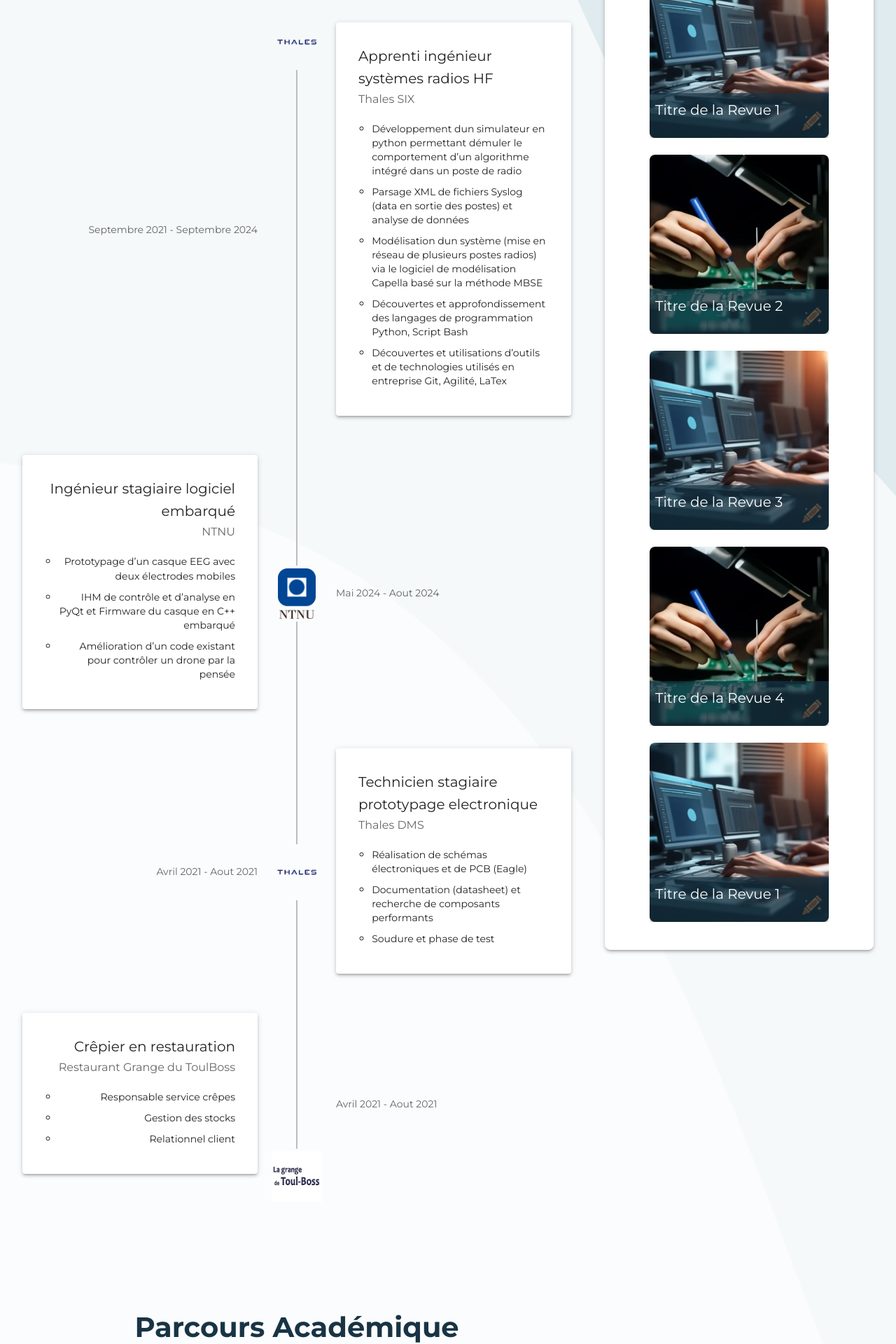
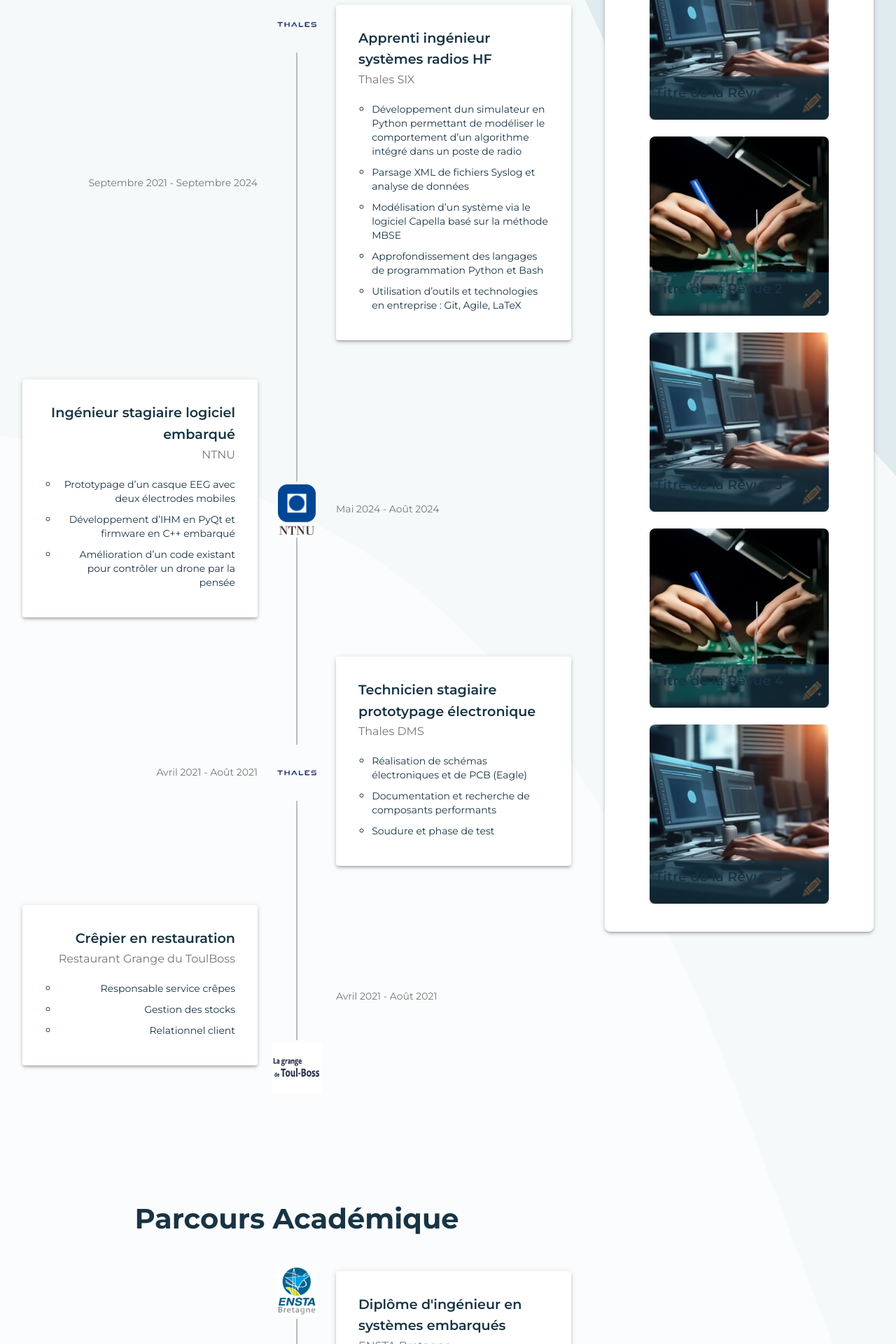
Before and after one commit to baptiste-lrx/my-portfolio, a React (Create React App) app: page / in a window 1280 px wide. Shown: the part 800-2720 px from the top of the page at 70% size. Built offline with nearby package versions, Linux system fonts and the light colour scheme.

Commit message:
updtate framework - portfolio's sctructure

```diff
--- a/src/components/Contact.js
+++ b/src/components/Contact.js
@@ -1,6 +1,7 @@
 // src/components/Contact.js
 import React, { useState } from 'react';
 import { Typography, TextField, Button, Grid, Link, Box, Alert } from '@mui/material';
+import { useTheme } from '@mui/material/styles'; // Import de useTheme
 import { motion } from 'framer-motion';
 import Section from './Section';
 import EmailIcon from '@mui/icons-material/Email';
@@ -8,6 +9,8 @@ import LinkedInIcon from '@mui/icons-material/LinkedIn';
 import GitHubIcon from '@mui/icons-material/GitHub';
 
 function Contact() {
+  const theme = useTheme(); // Utilisation de useTheme pour accéder au thème
+
   // État pour gérer les données du formulaire
   const [formData, setFormData] = useState({
     name: '',
@@ -21,7 +24,7 @@ function Contact() {
 
   // Variants pour les animations de champ de saisie
   const fieldVariants = {
-    focus: { scale: 1.02, borderColor: '#0D47A1' },
+    focus: { scale: 1.02, borderColor: theme.palette.primary.main },
   };
 
   // Gestion des changements dans les champs du formulaire
@@ -40,11 +43,8 @@ function Contact() {
       return;
     }
 
-    // Logique de soumission du formulaire
-    // Ici, vous pouvez intégrer une API ou un service comme EmailJS
     console.log('Formulaire soumis:', formData);
 
-    // Réinitialisation du formulaire et mise à jour de l'état de soumission
     setFormData({
       name: '',
       email: '',
@@ -55,14 +55,28 @@ function Contact() {
   };
 
   return (
-    <Section id="contact">
+    <Section
+      id="contact"
+      sx={{
+        color: theme.palette.secondary.contrastText,
+        padding: '6rem 2rem',
+      }}
+    >
       {/* Titre de la section */}
-      <Typography variant="h4" align="center" gutterBottom sx={{ color: '#183444' }}>
+      <Typography
+        variant="h4"
+        align="center"
+        gutterBottom
+        sx={{ color: theme.palette.primary.main }} // Titre blanc
+      >
         Contact
       </Typography>
 
       {/* Description de la section */}
-      <Typography variant="body1" sx={{ mb: 4, textAlign: 'center' }}>
+      <Typography
+        variant="body1"
+        sx={{ mb: 4, textAlign: 'center', color: theme.palette.secondary.contrastText }} // Description blanche
+      >
         N'hésitez pas à me contacter pour plus d'informations ou pour discuter de projets potentiels.
       </Typography>
 
@@ -89,7 +103,11 @@ function Contact() {
                     InputProps={{
                       sx: {
                         transition: 'transform 0.2s, border-color 0.2s',
+                        color: theme.palette.secondary.contrastText, // Texte blanc
                       },
+                    }}
+                    InputLabelProps={{
+                      sx: { color: theme.palette.secondary.contrastText }, // Label blanc
                     }}
                   />
                 </motion.div>
@@ -114,7 +132,11 @@ function Contact() {
                     InputProps={{
                       sx: {
                         transition: 'transform 0.2s, border-color 0.2s',
+                        color: theme.palette.secondary.contrastText, // Texte blanc
                       },
+                    }}
+                    InputLabelProps={{
+                      sx: { color: theme.palette.secondary.contrastText }, // Label blanc
                     }}
                   />
                 </motion.div>
@@ -140,7 +162,11 @@ function Contact() {
                     InputProps={{
                       sx: {
                         transition: 'transform 0.2s, border-color 0.2s',
+                        color: theme.palette.secondary.contrastText, // Texte blanc
                       },
+                    }}
+                    InputLabelProps={{
+                      sx: { color: theme.palette.secondary.contrastText }, // Label blanc
                     }}
                   />
                 </motion.div>
@@ -148,7 +174,7 @@ function Contact() {
 
               {/* Bouton de soumission */}
               <Grid item xs={12} sx={{ textAlign: 'center' }}>
-                <Button type="submit" variant="contained" color="secondary">
+                <Button type="submit" variant="contained" color="primary">
                   Envoyer
                 </Button>
               </Grid>
@@ -177,18 +203,22 @@ function Contact() {
 
       {/* Liens vers les réseaux sociaux */}
       <Box sx={{ mt: 6, textAlign: 'center' }}>
-        <Typography variant="h6" gutterBottom>
+        <Typography
+          variant="h6"
+          gutterBottom
+          sx={{ color: theme.palette.secondary.contrastText }} // Texte blanc
+        >
           Retrouvez-moi sur
         </Typography>
         <Box>
           <Link href="mailto:votre.email@example.com" target="_blank" rel="noopener" sx={{ mx: 1 }}>
-            <EmailIcon fontSize="large" color="secondary" />
+            <EmailIcon fontSize="large" color="primary" /> {/* Icône bleue */}
           </Link>
           <Link href="https://www.linkedin.com/in/votre-profil" target="_blank" rel="noopener" sx={{ mx: 1 }}>
-            <LinkedInIcon fontSize="large" color="secondary" />
+            <LinkedInIcon fontSize="large" color="primary" /> {/* Icône bleue */}
           </Link>
           <Link href="https://github.com/votre-utilisateur" target="_blank" rel="noopener" sx={{ mx: 1 }}>
-            <GitHubIcon fontSize="large" color="secondary" />
+            <GitHubIcon fontSize="large" color="primary" /> {/* Icône bleue */}
           </Link>
         </Box>
       </Box>
--- a/src/components/Education.js
+++ b/src/components/Education.js
@@ -55,13 +55,23 @@ const education = [
 function Education() {
   const theme = useTheme();
 
+  const logoVariants = {
+    hidden: { opacity: 0, scale: 0.5 },
+    visible: { opacity: 1, scale: 1, transition: { duration: 0.6, delay: 0.2 } },
+  };
+
+  const contentVariants = {
+    hidden: { opacity: 0, x: -50 },
+    visible: { opacity: 1, x: 0, transition: { duration: 0.6, delay: 0.4 } },
+  };
+
   return (
     <Section id="education">
       <Typography
         variant="h4"
         align="center"
         gutterBottom
-        sx={{ color: '#183444', marginBottom: '2rem' }}
+        sx={{ color: theme.palette.primary.main, marginBottom: '2rem' }}
       >
         Parcours Académique
       </Typography>
@@ -76,60 +86,61 @@ function Education() {
             >
               <Typography variant="subtitle2">{edu.period}</Typography>
             </TimelineOppositeContent>
+
             <TimelineSeparator>
               {index !== 0 && <TimelineConnector />}
               <motion.div
-                initial={{ opacity: 0, scale: 0.5 }}
-                whileInView={{ opacity: 1, scale: 1 }}
+                variants={logoVariants}
+                initial="hidden"
+                whileInView="visible"
                 viewport={{ once: true }}
-                transition={{ duration: 0.6, delay: index * 0.2 }}
               >
                 <Box
                   sx={{
                     display: 'flex',
                     alignItems: 'center',
                     justifyContent: 'center',
-                    width: 80, // Taille fixe pour le conteneur (augmentée)
+                    width: 80,
                     height: 80,
-                    margin: '0 auto', // Centrer horizontalement
+                    margin: '0 auto',
                   }}
                 >
                   <img
                     src={edu.logo}
                     alt={`Logo de ${edu.institution}`}
                     style={{
-                      width: '80%', // Ajuster la taille de l'image
-                      height: '80%',
-                      objectFit: 'contain', // S'assurer que l'image conserve son aspect ratio
+                      width: '90%',
+                      height: '90%',
+                      objectFit: 'contain',
                     }}
                   />
                 </Box>
               </motion.div>
               {index !== education.length - 1 && <TimelineConnector />}
             </TimelineSeparator>
+
             <TimelineContent sx={{ py: '12px', px: 2 }}>
               <motion.div
-                initial={{ opacity: 0, x: index % 2 === 0 ? -50 : 50 }}
-                whileInView={{ opacity: 1, x: 0 }}
+                variants={contentVariants}
+                initial="hidden"
+                whileInView="visible"
                 viewport={{ once: true }}
-                transition={{ duration: 0.6, delay: index * 0.2 }}
               >
                 <Paper
                   elevation={3}
                   sx={{
                     padding: '2rem',
                     marginBottom: '2rem',
-                    backgroundColor: theme.palette.background.default,
+                    backgroundColor: theme.palette.background.paper,
                     color: theme.palette.text.primary,
                   }}
                 >
-                  <Typography variant="h6" component="span">
+                  <Typography variant="h6" component="span" sx={{ color: theme.palette.primary.main }}>
                     {edu.degree}
                   </Typography>
                   <Typography variant="subtitle1" color="text.secondary">
                     {edu.institution}
                   </Typography>
-                  {/* Afficher la description sous forme de liste */}
                   <ul style={{ marginTop: '1rem', paddingLeft: '1.2rem' }}>
                     {edu.description.map((item, idx) => (
                       <li key={idx} style={{ marginBottom: '0.5rem' }}>
--- a/src/components/Experience.js
+++ b/src/components/Experience.js
@@ -9,7 +9,6 @@ import {
   TimelineContent,
   TimelineOppositeContent,
 } from '@mui/lab';
-
 import { motion } from 'framer-motion';
 import Section from './Section';
 import logo1 from '../assets/logos/thales.png';
@@ -23,39 +22,39 @@ const experiences = [
     period: 'Septembre 2021 - Septembre 2024',
     role: 'Apprenti ingénieur systèmes radios HF',
     description: [
-      'Développement dun simulateur en python permettant démuler le comportement d’un algorithme intégré dans un poste de radio',
-      'Parsage XML de fichiers Syslog (data en sortie des postes) et analyse de données',
-      'Modélisation dun système (mise en réseau de plusieurs postes radios) via le logiciel de modélisation Capella basé sur la méthode MBSE',
-      'Découvertes et approfondissement des langages de programmation Python, Script Bash',
-      'Découvertes et utilisations d’outils et de technologies utilisés en entreprise Git, Agilité, LaTex',
+      'Développement dun simulateur en Python permettant de modéliser le comportement d’un algorithme intégré dans un poste de radio',
+      'Parsage XML de fichiers Syslog et analyse de données',
+      'Modélisation d’un système via le logiciel Capella basé sur la méthode MBSE',
+      'Approfondissement des langages de programmation Python et Bash',
+      'Utilisation d’outils et technologies en entreprise : Git, Agile, LaTeX',
     ],
   },
   {
     company: 'NTNU',
     logo: logo2,
-    period: 'Mai 2024 - Aout 2024',
+    period: 'Mai 2024 - Août 2024',
     role: 'Ingénieur stagiaire logiciel embarqué',
     description: [
       'Prototypage d’un casque EEG avec deux électrodes mobiles',
-      'IHM de contrôle et d’analyse en PyQt et Firmware du casque en C++ embarqué',
+      'Développement d’IHM en PyQt et firmware en C++ embarqué',
       'Amélioration d’un code existant pour contrôler un drone par la pensée',
     ],
   },
   {
     company: 'Thales DMS',
     logo: logo1,
-    period: 'Avril 2021 - Aout 2021',
-    role: 'Technicien stagiaire prototypage electronique ',
+    period: 'Avril 2021 - Août 2021',
+    role: 'Technicien stagiaire prototypage électronique',
     description: [
       'Réalisation de schémas électroniques et de PCB (Eagle)',
-      'Documentation (datasheet) et recherche de composants performants',
+      'Documentation et recherche de composants performants',
       'Soudure et phase de test',
     ],
   },
   {
     company: 'Restaurant Grange du ToulBoss',
     logo: logo3,
-    period: 'Avril 2021 - Aout 2021',
+    period: 'Avril 2021 - Août 2021',
     role: 'Crêpier en restauration',
     description: [
       'Responsable service crêpes',
@@ -69,20 +68,29 @@ function Experience() {
   const theme = useTheme();
   const isSmallScreen = useMediaQuery(theme.breakpoints.down('sm'));
 
+  const logoVariants = {
+    hidden: { opacity: 0, scale: 0.5 },
+    visible: { opacity: 1, scale: 1, transition: { duration: 0.6, delay: 0.2 } },
+  };
+
+  const contentVariants = {
+    hidden: { opacity: 0, x: isSmallScreen ? 0 : -50 },
+    visible: { opacity: 1, x: 0, transition: { duration: 0.6, delay: 0.4 } },
+  };
+
   return (
     <Section id="experience">
       <Typography
         variant="h4"
         align="center"
         gutterBottom
-        sx={{ color: '#183444', marginBottom: '2rem' }}
+        sx={{ color: theme.palette.primary.main, marginBottom: '2rem' }}
       >
         Expérience Professionnelle
       </Typography>
       <Timeline position="alternate">
         {experiences.map((exp, index) => (
           <TimelineItem key={index}>
-            {/* Contenu Opposé (Période) */}
             <TimelineOppositeContent
               sx={{ m: 'auto 0' }}
               align={index % 2 === 0 ? 'right' : 'left'}
@@ -92,68 +100,60 @@ function Experience() {
               <Typography variant="subtitle2">{exp.period}</Typography>
             </TimelineOppositeContent>
 
-            {/* Séparateur avec Logo Agrandi */}
             <TimelineSeparator>
-              {/* Connecteur Avant */}
               {index !== 0 && <TimelineConnector />}
-
-              {/* Conteneur du Logo avec Animation */}
               <motion.div
-                initial={{ opacity: 0, scale: 0.5 }}
-                whileInView={{ opacity: 1, scale: 1 }}
+                variants={logoVariants}
+                initial="hidden"
+                whileInView="visible"
                 viewport={{ once: true }}
-                transition={{ duration: 0.6, delay: index * 0.2 }}
               >
                 <Box
                   sx={{
                     display: 'flex',
                     alignItems: 'center',
                     justifyContent: 'center',
-                    width: 80, // Taille agrandie du conteneur
+                    width: 80,
                     height: 80,
-                    margin: '0 auto', // Centrer horizontalement
+                    margin: '0 auto',
                   }}
                 >
                   <img
                     src={exp.logo}
                     alt={`Logo de ${exp.company}`}
                     style={{
-                      width: '90%', // Ajuster la taille de l'image pour une meilleure visibilité
+                      width: '90%',
                       height: '90%',
-                      objectFit: 'contain', // S'assurer que l'image conserve son aspect ratio
+                      objectFit: 'contain',
                     }}
                   />
                 </Box>
               </motion.div>
-
-              {/* Connecteur Après */}
               {index !== experiences.length - 1 && <TimelineConnector />}
             </TimelineSeparator>
 
-            {/* Contenu Principal (Rôle, Entreprise, Description) */}
             <TimelineContent sx={{ py: '12px', px: 2 }}>
               <motion.div
-                initial={{ opacity: 0, x: index % 2 === 0 ? -50 : 50 }}
-                whileInView={{ opacity: 1, x: 0 }}
+                variants={contentVariants}
+                initial="hidden"
+                whileInView="visible"
                 viewport={{ once: true }}
-                transition={{ duration: 0.6, delay: index * 0.2 }}
               >
                 <Paper
                   elevation={3}
                   sx={{
                     padding: '2rem',
                     marginBottom: '2rem',
-                    backgroundColor: theme.palette.background.default,
+                    backgroundColor: theme.palette.background.paper,
                     color: theme.palette.text.primary,
                   }}
                 >
-                  <Typography variant="h6" component="span">
+                  <Typography variant="h6" component="span" sx={{ color: theme.palette.primary.main }}>
                     {exp.role}
                   </Typography>
                   <Typography variant="subtitle1" color="text.secondary">
                     {exp.company}
                   </Typography>
-                  {/* Description sous forme de liste */}
                   <ul style={{ marginTop: '1rem', paddingLeft: '1.2rem' }}>
                     {exp.description.map((item, idx) => (
                       <li key={idx} style={{ marginBottom: '0.5rem' }}>
--- a/src/components/Footer.js
+++ b/src/components/Footer.js
@@ -1,24 +1,26 @@
 // src/components/Footer.js
 import React from 'react';
 import { Typography, Box, Link } from '@mui/material';
+import { useTheme } from '@mui/material/styles';
 
 function Footer() {
+  const theme = useTheme();
+
   return (
     <Box
       sx={{
-        backgroundColor: '#183444',
-        color: '#fff',
-        padding: '1rem 0', // Réduit le padding vertical
+        backgroundColor: theme.palette.primary.main,
+        color: theme.palette.secondary.contrastText,
+        padding: '1rem 0',
         textAlign: 'center',
-        marginTop: '0', // Assure qu'il n'y a pas de marge supérieure
       }}
     >
       <Typography variant="body2">
         © {new Date().getFullYear()} Baptiste Le Roux. Tous droits réservés.
       </Typography>
       <Typography variant="body2">
-        <Link href="mailto:votre.email@example.com" color="#183444" underline="hover">
-          votre.email@example.com
+        <Link href="mailto:votre.email@example.com" color="secondary" underline="hover">
+        Copyright © 2024 Baptiste LE ROUX
         </Link>
       </Typography>
     </Box>
--- a/src/components/MainContent.js
+++ b/src/components/MainContent.js
@@ -2,8 +2,6 @@
 import React from 'react';
 import { Box } from '@mui/material';
 import { useTheme } from '@mui/material/styles';
-
-// Importez votre image de fond unique
 import backgroundImage from '../assets/images/wickedbackground.svg';
 
 function MainContent({ children }) {
@@ -13,14 +11,14 @@ function MainContent({ children }) {
     <Box
       sx={{
         flex: 1,
-        padding: '0',
         backgroundImage: `url(${backgroundImage})`,
         backgroundSize: 'cover',
         backgroundPosition: 'center',
         backgroundRepeat: 'no-repeat',
-        minHeight: '100vh', // S'assure que le fond couvre toute la hauteur
-        paddingTop: '4rem', // Ajustez selon vos besoins
-        paddingBottom: '4rem', // Ajustez selon vos besoins
+        minHeight: '100vh',
+        paddingTop: { xs: '2rem', md: '4rem' },
+        paddingBottom: { xs: '2rem', md: '4rem' },
+        backgroundColor: theme.palette.background.default, // Fallback couleur
       }}
     >
       {children}
--- a/src/components/Sidebar.js
+++ b/src/components/Sidebar.js
@@ -3,13 +3,12 @@ import React from 'react';
 import { Box, Typography, Card, CardMedia, CardContent, Link } from '@mui/material';
 import { useTheme } from '@mui/material/styles';
 import { motion } from 'framer-motion';
-import image1 from '../assets/images/test2.png'; // Remplacez par le chemin réel
+import image1 from '../assets/images/test2.png';
 import image2 from '../assets/images/test3.png';
 
 function Sidebar() {
   const theme = useTheme();
 
-  // Données des revues
   const journals = [
     {
       title: 'Titre de la Revue 1',
@@ -32,14 +31,13 @@ function Sidebar() {
       link: 'https://lien-vers-revue-4.com',
     },
     {
-      title: 'Titre de la Revue 1',
+      title: 'Titre de la Revue 5',
       image: image1,
-      link: 'https://lien-vers-revue-1.com',
+      link: 'https://lien-vers-revue-5.com',
     },
     // Ajoutez d'autres revues ici
   ];
 
-  // Variantes pour les animations
   const cardVariants = {
     hidden: { opacity: 0, y: 50 },
     visible: (custom) => ({
@@ -54,16 +52,16 @@ function Sidebar() {
     <Box
       sx={{
         padding: {
-          xs: '0.5rem', // Petite marge sur les petits écrans
+          xs: '0.5rem',
           sm: '1rem',
-          md: '1rem 4rem', // Top/Bot: 1rem, Left/Right: 4rem pour aligner avec MainContent
+          md: '1rem 4rem',
         },
         backgroundColor: theme.palette.background.paper,
         borderRadius: '8px',
         boxShadow: theme.shadows[3],
         marginRight: {
-          xs: '0', // Pas de marge sur les petits écrans
-          md: '2rem', // 2rem de marge sur les écrans moyens et grands
+          xs: '0',
+          md: '2rem',
         },
         transition: 'margin 0.3s ease-in-out, padding 0.3s ease-in-out',
       }}
@@ -71,7 +69,7 @@ function Sidebar() {
       <Typography
         variant="h5"
         gutterBottom
-        sx={{ color: '#183444', textAlign: 'center', marginBottom: '1.5rem' }}
+        sx={{ color: theme.palette.primary.main, textAlign: 'center', marginBottom: '1.5rem' }}
       >
         Revues
       </Typography>
@@ -91,10 +89,11 @@ function Sidebar() {
               sx={{
                 position: 'relative',
                 overflow: 'hidden',
-                width: '100%', // Occuper toute la largeur de la sidebar
+                width: '100%',
                 borderRadius: '8px',
                 boxShadow: theme.shadows[3],
                 transition: 'box-shadow 0.3s ease-in-out',
+                backgroundColor: theme.palette.background.default,
               }}
             >
               <CardMedia
@@ -103,7 +102,7 @@ function Sidebar() {
                 alt={`Image de la revue ${journal.title}`}
                 sx={{
                   width: '100%',
-                  height: 'auto', // Ajuster la hauteur automatiquement
+                  height: 'auto',
                   transition: 'transform 0.3s ease-in-out',
                 }}
               />
@@ -113,8 +112,8 @@ function Sidebar() {
                   bottom: 0,
                   left: 0,
                   right: 0,
-                  backgroundColor: 'rgba(24,52,68,0.7)',
-                  color: '#fff',
+                  backgroundColor: `rgba(24, 52, 68, 0.7)`, // Bleu foncé avec opacité
+                  color: theme.palette.secondary.contrastText, // Blanc
                   padding: '0.5rem',
                 }}
               >
--- a/src/theme.js
+++ b/src/theme.js
@@ -2,11 +2,43 @@
 import { createTheme } from '@mui/material/styles';
 
 const theme = createTheme({
+  palette: {
+    primary: {
+      main: '#183444', // Bleu foncé
+      contrastText: '#ffffff', // Blanc
+    },
+    secondary: {
+      main: '#ffffff', // Blanc
+      contrastText: '#183444', // Bleu foncé
+    },
+    background: {
+      default: '#ffffff',
+      paper: '#ffffff',
+      blue: '#103444', // Bleu personnalisé pour les sections
+    },
+    text: {
+      primary: '#183444', // Bleu foncé
+      secondary: '#757575', // Gris foncé
+      contrastText: '#ffffff', // Blanc pour les textes sur fond bleu
+    },
+  },
   typography: {
     fontFamily: 'Montserrat, sans-serif',
     h4: {
       fontWeight: 700,
-      fontSize: '2.5rem', // Ajustez la taille selon vos préférences
+      fontSize: '2.5rem',
+    },
+    h3: {
+      fontWeight: 700,
+      fontSize: '2rem',
+    },
+    h5: {
+      fontWeight: 500,
+      fontSize: '1.5rem',
+    },
+    h6: {
+      fontWeight: 600,
+      fontSize: '1.2rem',
     },
   },
   components: {
@@ -17,6 +49,34 @@ const theme = createTheme({
         },
       },
     },
+    MuiLink: {
+      styleOverrides: {
+        root: {
+          color: '#ffffff',
+          '&:hover': {
+            color: '#b0bec5',
+          },
+        },
+      },
+    },
+    MuiButton: {
+      styleOverrides: {
+        containedPrimary: {
+          backgroundColor: '#183444',
+          color: '#ffffff',
+          '&:hover': {
+            backgroundColor: '#142a36',
+          },
+        },
+        containedSecondary: {
+          backgroundColor: '#ffffff',
+          color: '#183444',
+          '&:hover': {
+            backgroundColor: '#f0f0f0',
+          },
+        },
+      },
+    },
   },
 });
 
```
Also changed, not shown: src/components/Profile.js (+12 -20 lines), src/components/Projects.js (+22 -19 lines).
